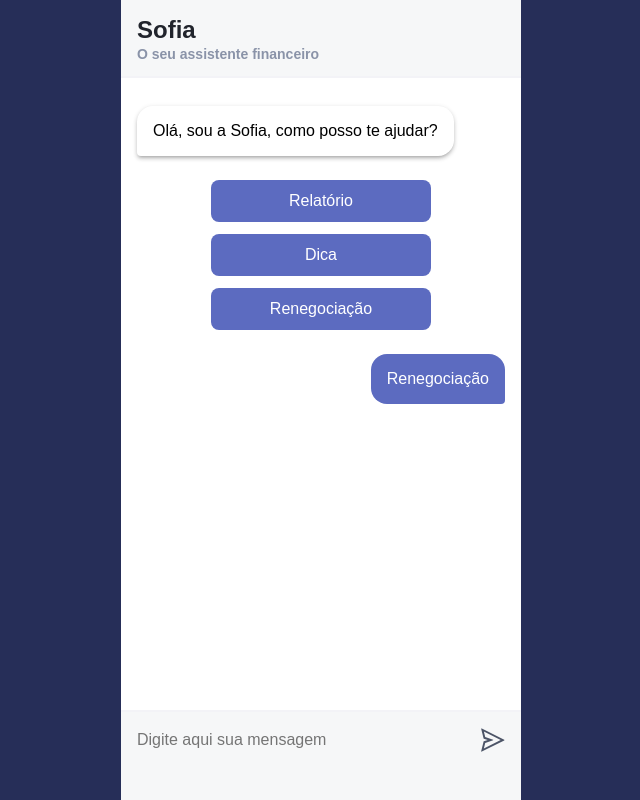
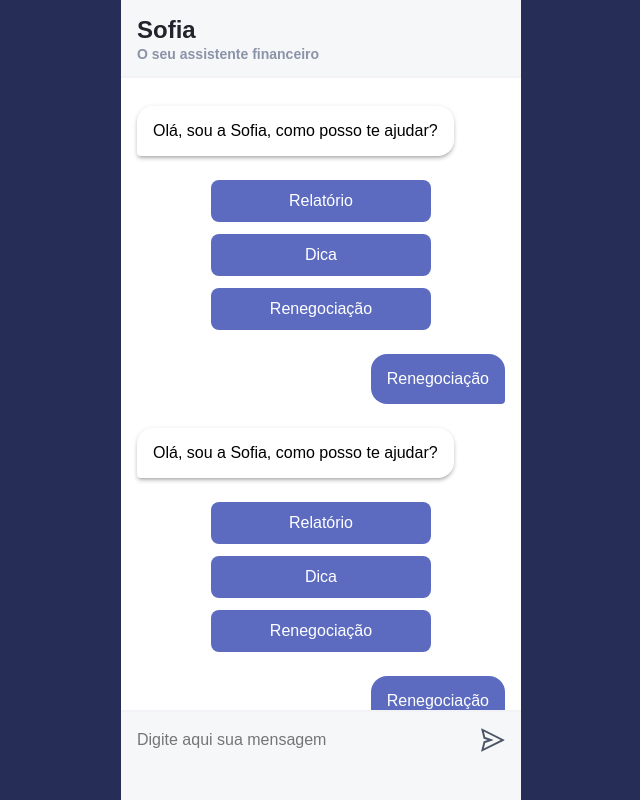
Before and after one commit to carlospavanetti/safra-hackathon, a Next.js app: page / in a window 1280 px wide. Shown: the whole page, without its empty margins (319-959 px from the left). Built offline with nearby package versions, Linux system fonts and the light colour scheme.

Commit message:
feat: allow messages scrolling

```diff
--- a/src/pages/index.tsx
+++ b/src/pages/index.tsx
@@ -3,6 +3,13 @@ import { SendOutlined } from "@ant-design/icons";
 
 export default function ChatPage() {
   const data = [
+    {
+      type: "message",
+      message: "Olá, sou a Sofia, como posso te ajudar?",
+      origin: "bot",
+    },
+    { type: "options", options: ["Relatório", "Dica", "Renegociação"] },
+    { type: "message", message: "Renegociação", origin: "user" },
     {
       type: "message",
       message: "Olá, sou a Sofia, como posso te ajudar?",
@@ -19,7 +26,9 @@ export default function ChatPage() {
           <h2 className="title">Sofia</h2>
           <h2 className="tagline">O seu assistente financeiro</h2>
         </div>
-        <MessageArea messages={data} />
+        <div className="scrollable-area">
+          <MessageArea messages={data} />
+        </div>
         <div className="input-area">
           <input className="input" placeholder="Digite aqui sua mensagem" />
           <SendOutlined className="sendbutton" />
--- a/src/styles/index.css
+++ b/src/styles/index.css
@@ -47,15 +47,24 @@ html {
   line-height: 20px;
 }
 
-.chat-area > .messages-area {
+.chat-area > .scrollable-area {
+  display: flex;
+  flex-grow: 1;
+  overflow-y: scroll;
+}
+
+.scrollable-area {
+  border-top: 2px solid #f3f3f7;
+  border-bottom: 2px solid #f3f3f7;
+}
+
+.scrollable-area > .messages-area {
   flex-grow: 1;
   width: 100%;
 }
 
 .messages-area {
   align-items: flex-start;
-  border-top: 2px solid #f3f3f7;
-  border-bottom: 2px solid #f3f3f7;
   display: flex;
   flex-direction: column;
   padding: 16px;
```
